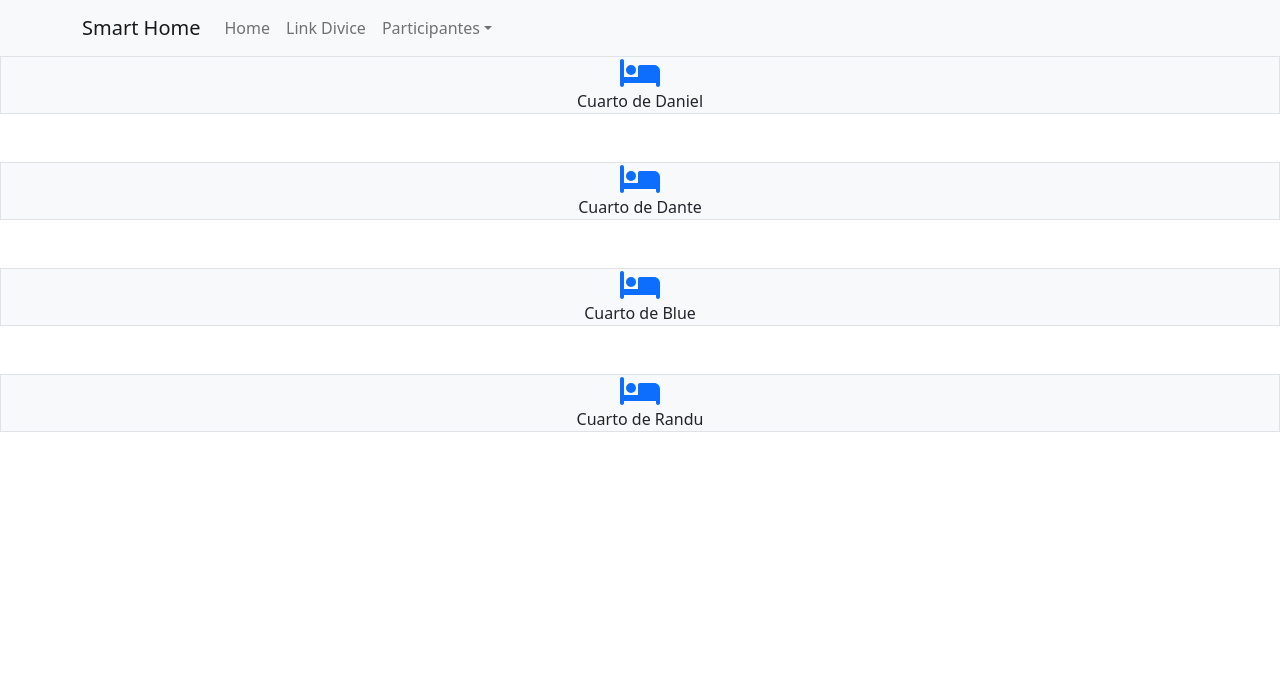
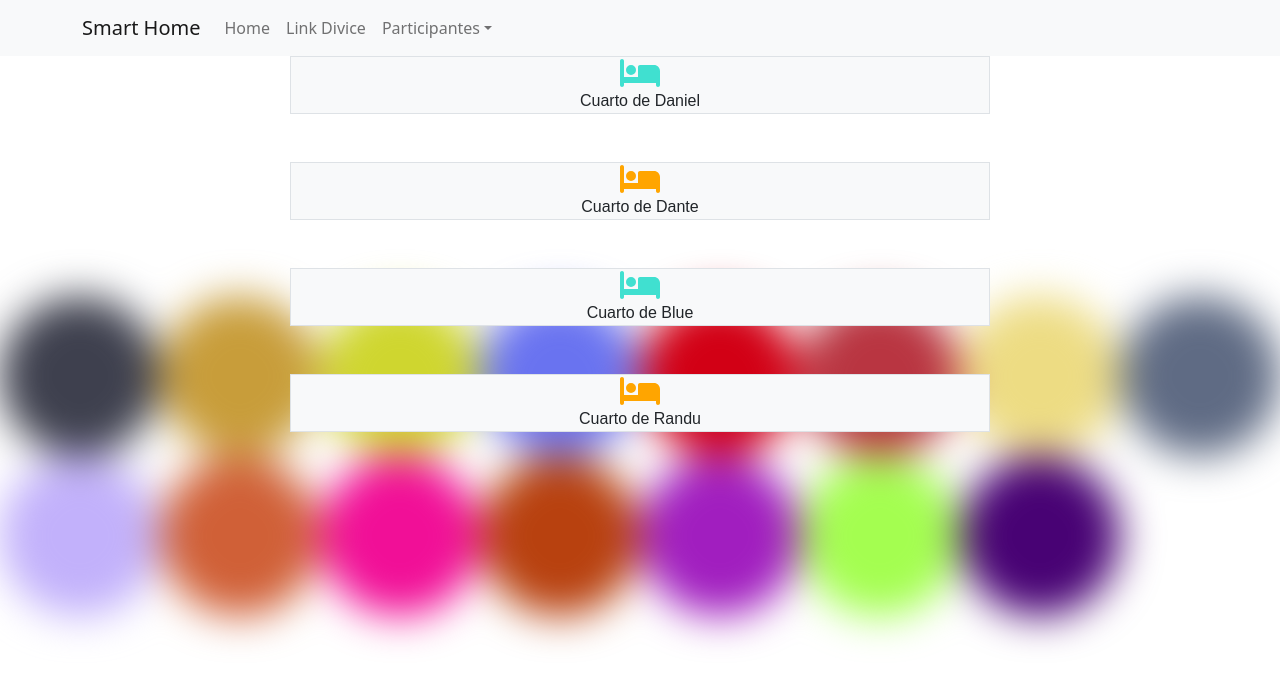
Before and after one commit to soydanteprz/smart-home, a React (Create React App) app: page /bedroom in a window 1280 px wide. Shown: the top 684 px of the page. Built offline with nearby package versions, Linux system fonts and the light colour scheme.

Commit message:
FINAL PADRINO

```diff
--- a/package.json
+++ b/package.json
@@ -18,6 +18,7 @@
     "@testing-library/user-event": "^13.5.0",
     "bootstrap": "^5.2.2",
     "dayjs": "^1.11.5",
+    "node-sass": "^7.0.3",
     "react": "^18.2.0",
     "react-bootstrap": "^2.5.0",
     "react-dom": "^18.2.0",
--- a/src/App.css
+++ b/src/App.css
@@ -1,38 +1,81 @@
-.App {
-  text-align: center;
+body {
+  background-color: #1b1a25;
+  color: white;
 }
 
-.App-logo {
-  height: 40vmin;
-  pointer-events: none;
-}
-
-@media (prefers-reduced-motion: no-preference) {
-  .App-logo {
-    animation: App-logo-spin infinite 20s linear;
-  }
-}
-
-.App-header {
-  background-color: #282c34;
-  min-height: 100vh;
+.home {
+  font-family: sans-serif;
+  max-width: 700px;
+  height: 100vh;
+  margin: auto;
   display: flex;
   flex-direction: column;
   align-items: center;
   justify-content: center;
-  font-size: calc(10px + 2vmin);
-  color: white;
 }
 
-.App-link {
-  color: #61dafb;
+.bedroom {
+  font-family: sans-serif;
+  max-width: 700px;
+  height: 100vh;
+  margin: auto;
+  display: flex;
+  flex-direction: column;
+  align-items: center;
+  justify-content: center;
 }
 
-@keyframes App-logo-spin {
-  from {
-    transform: rotate(0deg);
-  }
-  to {
-    transform: rotate(360deg);
-  }
+.lights {
+  font-family: sans-serif;
+  max-width: 700px;
+  height: 100vh;
+  margin: auto;
+  display: flex;
+  flex-direction: column;
+  align-items: center;
+  justify-content: center;
 }
+
+.background {
+  position: absolute;
+  z-index: -1;
+  display: flex;
+  flex-wrap: wrap;
+  filter: blur(20px);
+}
+
+.sphere {
+  width: 10em;
+  height: 10em;
+  background-color: tomato;
+  border-radius: 5em;
+}
+
+.card {
+  display: flex;
+  flex-direction: column;
+  align-items: center;
+  backdrop-filter: blur(50px);
+  background-color: #ffffff50;
+  border: 3px solid rgba(255, 255, 255, 0.23);
+  border-radius: 30px;
+  padding: 32px;
+}
+
+.photo {
+  width: 100px;
+  height: 100px;
+  border-radius: 50%;
+  object-fit: cover;
+  border: 3px solid rgba(255, 255, 255, 0.23);
+}
+
+.button {
+  background-color: black;
+  color: white;
+  border: none;
+  padding-inline: 16px;
+  padding-block: 8px;
+  border-radius: 10px;
+  font-weight: bold;
+}
--- /dev/null
+++ b/src/components/Background.js
@@ -0,0 +1,23 @@
+function getRandomColor() {
+    let letters = "0123456789ABCDEF";
+    let color = "#";
+    for (let i = 0; i < 6; i++) {
+        color += letters[Math.floor(Math.random() * 16)];
+    }
+    return color;
+}
+
+export default function Background() {
+    const spheres = new Array(15).fill("").map((i) => getRandomColor());
+    return (
+        <div className="background">
+            {spheres.map((s, index) => (
+                <div
+                    key={index}
+                    style={{ backgroundColor: s }}
+                    className="sphere"
+                />
+            ))}
+        </div>
+    );
+}
--- a/src/components/BedRoom.js
+++ b/src/components/BedRoom.js
@@ -4,16 +4,20 @@ import {
     faBed,
 } from "@fortawesome/free-solid-svg-icons";
 import { NavLink } from "react-router-dom";
+import Background from "./Background";
+import "../App.css";
 
 export default function BedRoom() {
     return (
+        <div className="bedroom">
+            <Background />
         <Stack direction="vertical" gap={5} className="text-center">
             <div className="bg-light border">
                 <NavLink
                     to="/room"
                     className={({ isActive }) => (isActive ? "active" : "")}
                 >
-                    <FontAwesomeIcon icon={faBed} size="2xl" />
+                    <FontAwesomeIcon icon={faBed} size="2xl" color="turquoise"/>
                 </NavLink>
                 <br></br>
                 Cuarto de Daniel
@@ -23,7 +27,7 @@ export default function BedRoom() {
                     to="/room"
                     className={({ isActive }) => (isActive ? "active" : "")}
                 >
-                    <FontAwesomeIcon icon={faBed} size="2xl" />
+                    <FontAwesomeIcon icon={faBed} size="2xl" color="orange" />
                 </NavLink>
                 <br></br>
                 Cuarto de Dante
@@ -32,7 +36,7 @@ export default function BedRoom() {
                     to="/room"
                     className={({ isActive }) => (isActive ? "active" : "")}
                 >
-                    <FontAwesomeIcon icon={faBed} size="2xl" />
+                    <FontAwesomeIcon icon={faBed} size="2xl" color="turquoise" />
                 </NavLink>
                 <br></br>
                 Cuarto de Blue
@@ -41,11 +45,12 @@ export default function BedRoom() {
                     to="/room"
                     className={({ isActive }) => (isActive ? "active" : "")}
                 >
-                    <FontAwesomeIcon icon={faBed} size="2xl" />
+                    <FontAwesomeIcon icon={faBed} size="2xl" color="orange"/>
                 </NavLink>
                 <br></br>
                 Cuarto de Randu
             </div>
             </Stack>
+        </div>
     );
 }
--- a/src/components/Home.js
+++ b/src/components/Home.js
@@ -11,16 +11,20 @@ import {
     faSun,
 } from "@fortawesome/free-solid-svg-icons";
 import { NavLink } from "react-router-dom";
+import Background from "./Background";
+import "../App.css";
 
 export default function Home() {
     return (
+        <div className="home">
+            <Background />
         <Stack direction="vertical" gap={5} className="text-center">
             <div className="bg-light border">
                 <NavLink
                     to="/bedroom"
                     className={({ isActive }) => (isActive ? "active" : "")}
                 >
-                    <FontAwesomeIcon icon={faBed} size="2xl" />
+                    <FontAwesomeIcon icon={faBed} size="2xl"  color="purple"/>
                 </NavLink>
                 <br></br>
                 Recamaras
@@ -31,7 +35,7 @@ export default function Home() {
                     to="/room"
                     className={({ isActive }) => (isActive ? "active" : "")}
                 >
-                    <FontAwesomeIcon icon={faCouch} size="2xl" />
+                    <FontAwesomeIcon icon={faCouch} size="2xl" color="green" />
                 </NavLink>
                 <br></br>
                 Sala
@@ -42,7 +46,7 @@ export default function Home() {
                     to="/room"
                     className={({ isActive }) => (isActive ? "active" : "")}
                 >
-                    <FontAwesomeIcon icon={faUtensils} size="2xl" />
+                    <FontAwesomeIcon icon={faUtensils} size="2xl" color="turquoise"/>
                 </NavLink>
                 <br></br>
                 Comedor
@@ -52,7 +56,7 @@ export default function Home() {
                     to="/room"
                     className={({ isActive }) => (isActive ? "active" : "")}
                 >
-                    <FontAwesomeIcon icon={faCar} size="2xl" />
+                    <FontAwesomeIcon icon={faCar} size="2xl" color="silver" />
                 </NavLink>
                 <br></br>
                 Garage
@@ -62,7 +66,7 @@ export default function Home() {
                     to="/room"
                     className={({ isActive }) => (isActive ? "active" : "")}
                 >
-                    <FontAwesomeIcon icon={faSun} size="2xl" />
+                    <FontAwesomeIcon icon={faSun} size="2xl" color="orange" />
                 </NavLink>
                 <br></br>
                 Roof Garden
@@ -72,7 +76,7 @@ export default function Home() {
                     to="/room"
                     className={({ isActive }) => (isActive ? "active" : "")}
                 >
-                    <FontAwesomeIcon icon={faGamepad} size="2xl" />
+                    <FontAwesomeIcon icon={faGamepad} size="2xl" color="red" />
                 </NavLink>
                 <br></br>
                 Sala de Juegos
@@ -82,7 +86,7 @@ export default function Home() {
                     to="/room"
                     className={({ isActive }) => (isActive ? "active" : "")}
                 >
-                    <FontAwesomeIcon icon={faPersonSwimming} size="2xl" />
+                    <FontAwesomeIcon icon={faPersonSwimming} size="2xl" color="lime"/>
                 </NavLink>
                 <br></br>
                 Alberca
@@ -92,11 +96,12 @@ export default function Home() {
                     to="/room"
                     className={({ isActive }) => (isActive ? "active" : "")}
                 >
-                    <FontAwesomeIcon icon={faTableTennis} size="2xl" />
+                    <FontAwesomeIcon icon={faTableTennis} size="2xl" color="navy"/>
                 </NavLink>
                 <br></br>
                 Cancha de tenis
             </div>
         </Stack>
+        </div>
     );
 }
--- a/src/components/Lights.js
+++ b/src/components/Lights.js
@@ -1,9 +1,13 @@
 import React from "react";
 import { Box } from "@mui/material";
 import Time from "./Time";
+import Background from "./Background";
+import "../App.css";
 
 export default function Lights() {
     return (
+        <div className="Lights">
+            <Background />
         <Box
         mt={10}
         sx={{ flexGrow: 1 }}
@@ -18,5 +22,6 @@ export default function Lights() {
                 <Time/>
             </Box>
         </Box>
+        </div>
     );
 }
```
Also changed, not shown: 1 other file (tests, documents, lock files or other folders).
